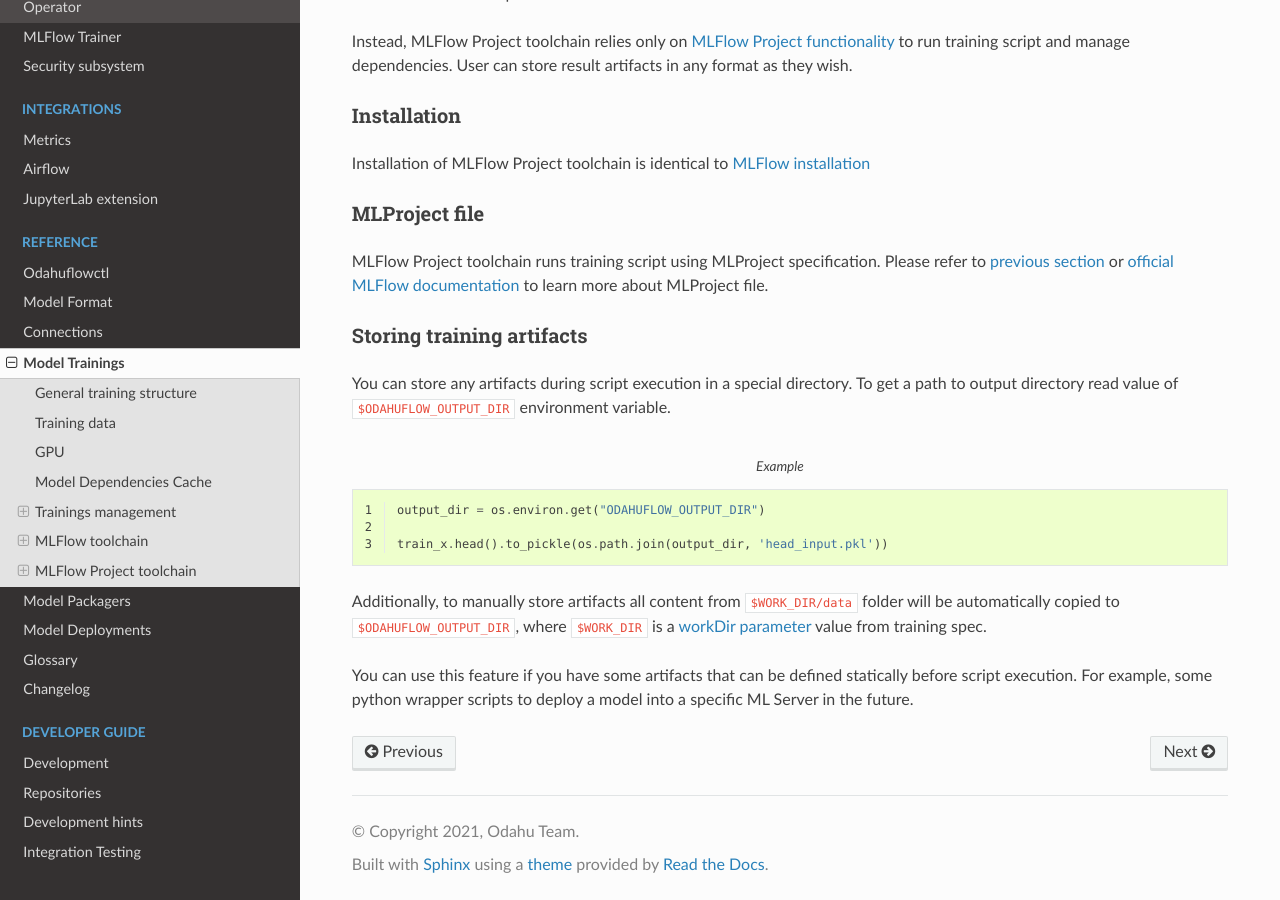
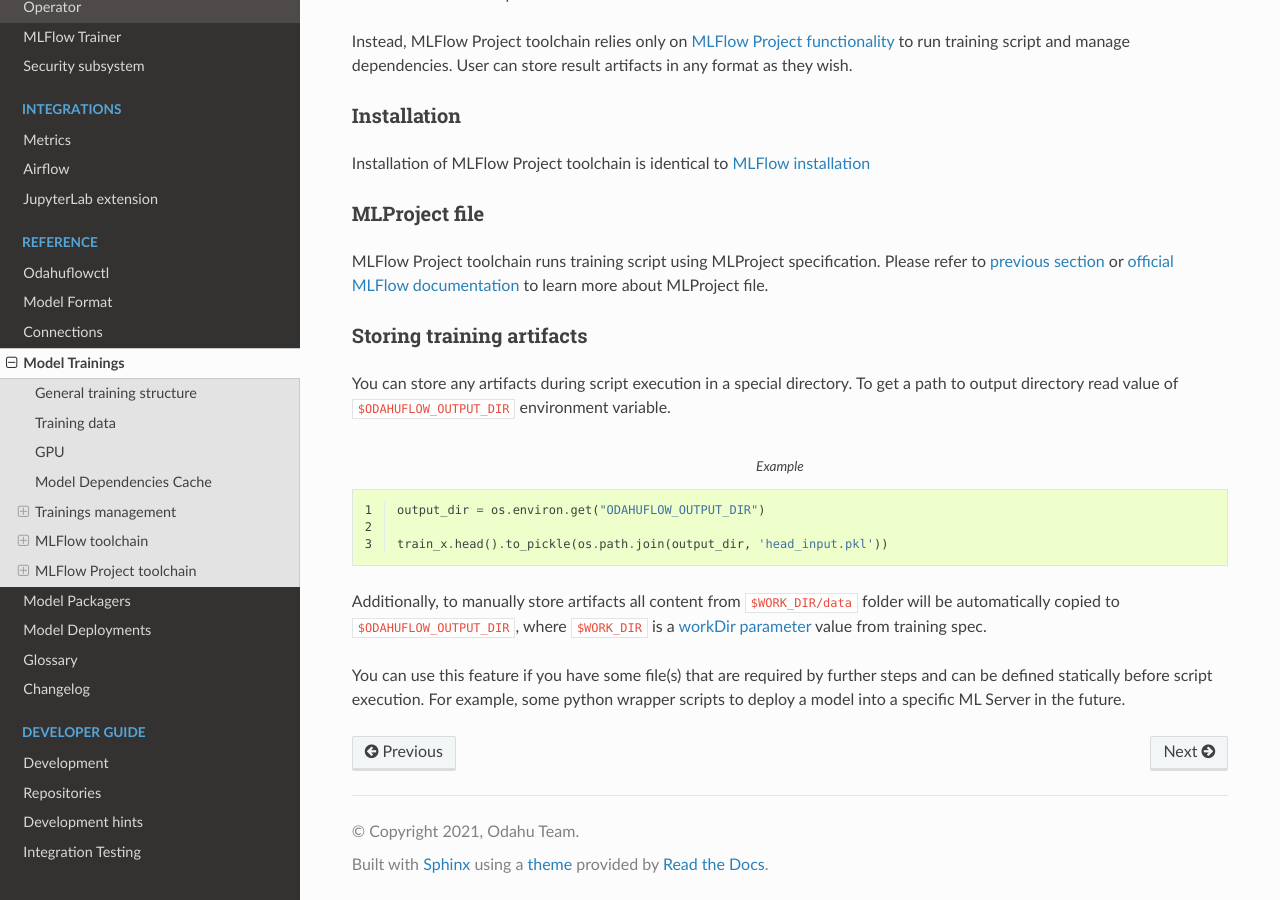
Before and after one commit to odahu/odahu-docs, a Sphinx documentation site: the page built from source/ref_trainings.rst, in a window 1280 px wide and 900 px high, scrolled down 7754 px. Built offline with Sphinx 7.4.7 and the Read the Docs theme 2.0.0, drawn with Linux system fonts in a browser that asks for light colours; formulas are drawn with MathJax 3.

Commit message:
Update source/ref_trainings.rst
Co-authored-by: keshamin <keshamin@mail.ru>

```diff
--- a/source/ref_trainings.rst
+++ b/source/ref_trainings.rst
@@ -448,5 +448,5 @@
 ``$ODAHUFLOW_OUTPUT_DIR``, where ``$WORK_DIR`` is a :ref:`workDir parameter<Training API>` value
 from training spec.
 
-You can use this feature if you have some artifacts that can be defined statically before script execution. For example,
+You can use this feature if you have some file(s) that are required by further steps and can be defined statically before script execution. For example,
 some python wrapper scripts to deploy a model into a specific ML Server in the future.
```
